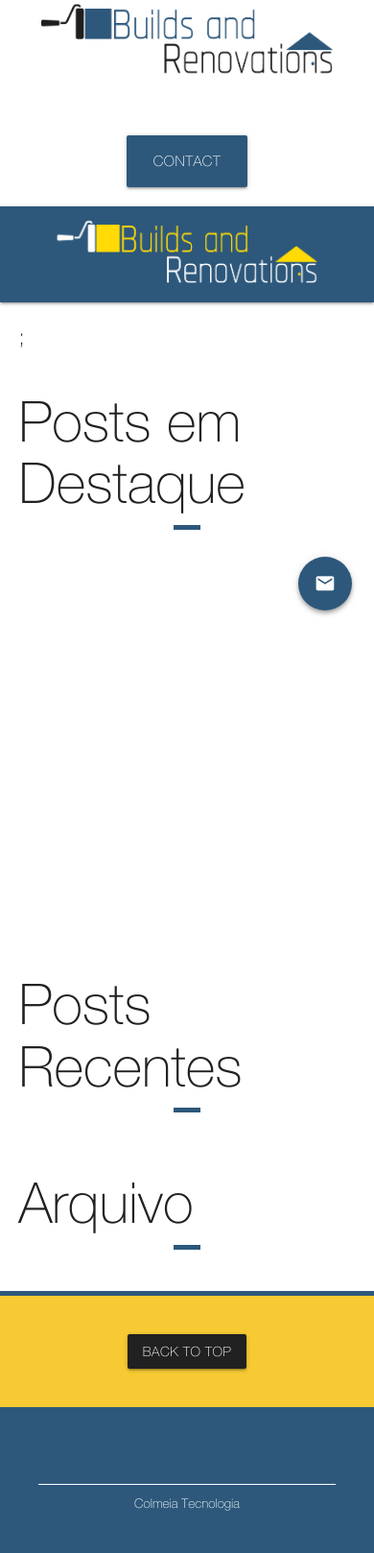
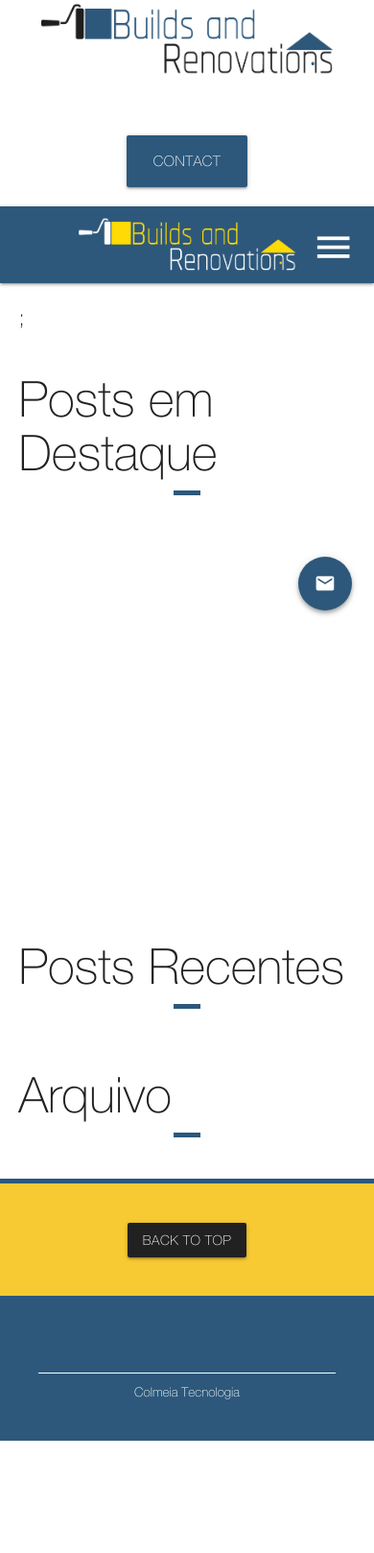
Before and after one commit to colmeia-tecnologia/Builds-and-Renovations, a Laravel app: template resources/views/blog/index.blade.php in a window 390 px wide. Shown: the part 185-1803 px from the top of the page at 96% size. After the commit the page ends 1686 px from the top, so only its background shows below. Run offline with Laravel 8, Linux system fonts and the light colour scheme; the template is opened without the code that fills it, so the values that code supplies are empty; settings files or empty folders that the repository lacks are supplied; parts of the project's set-up code (start-up, migrations or seed data) failed here and were passed over; some libraries are stand-ins or nearby versions.

Commit message:
Responsive

```diff
--- /dev/null
+++ b/public/css/site/_responsive.scss
@@ -0,0 +1,342 @@
+// main: style.scss
+
+/*
+ * XL
+ */
+ @media (max-width: 1366px)
+ {
+
+ }
+
+ @media (max-width: 1201px)
+ {
+    div.whyContainer
+    {
+        height: 1030px !important;
+    }
+ }
+
+
+
+ /*
+  * LG
+  */
+ @media (max-width: 1025px)
+ {
+    div.whyContainer
+    {
+        height: 1080px !important;
+    }
+
+    h1
+    {
+        font-size: 2em;
+    }
+
+    div.clientsContainer ul.clientsList
+    {
+        font-size: 1.1em;
+    }
+
+    div.clientsContainer
+    {
+        height: 370px;
+    }
+
+    div.subservicesContainerInside
+    {
+        height: 200px;
+    }
+ }
+
+
+
+ /*
+  * MD
+  */
+ @media (max-width: 961px)
+ {
+    div.whyContainer
+    {
+        height: 950px !important;
+    }
+
+    div.clientsContainer ul.clientsList
+    {
+        font-size: 1.2em;
+    }
+ }
+
+ @media (max-width: 801px)
+ {
+    div.whyContainer
+    {
+        height: 1100px !important;
+    }
+
+    div.clientsContainer ul.clientsList
+    {
+        font-size: 1em;
+    }
+ }
+
+ @media(max-width: 769px)
+ {
+    div.whyContainer
+    {
+        height: 1150px !important;
+    }
+
+    div.subservicesContainerInside
+    {
+        height: 230px;
+    }
+ }
+
+ @media(max-width: 738px)
+ {
+    div.clientsContainer ul.clientsList
+    {
+        font-size: .95em;
+    }
+
+    div.clientsContainer
+    {
+        height: 350px;
+    }
+
+    div.whyContainer
+    {
+        height: 1220px !important;
+    }
+
+    div.subservicesContainerInside
+    {
+        font-size: .95em;
+    }
+ }
+
+ @media(max-width: 668px)
+ {
+    div.clientsContainer
+    {
+        height: 370px;
+    }
+    div.clientsContainer ul.clientsList
+    {
+        font-size: .85em;
+    }
+
+    h1
+    {
+        font-size: 1.7em;
+    }
+
+    div.whyContainer
+    {
+        height: 1470px !important;
+    }
+ }
+
+ @media(max-width: 641px)
+ {
+    div.clientsContainer
+    {
+        height: 390px;
+    }
+ }
+
+
+
+ /*
+  * SM
+  */
+ @media(max-width: 601px)
+ {
+    div.clientsContainer
+    {
+        height: 750px;
+    }
+
+    div.clientsContainer ul.clientsList
+    {
+        text-align: center;
+        font-size: 1.3em;
+    }
+    div.clientsContainer ul.clientsList li
+    {
+        padding-right: 0px;
+    }
+    h1
+    {
+        font-size: 2.5em;
+    }
+
+    div.whyContainer
+    {
+        height: 1070px !important;
+    }
+
+    div.subservicesContainerInside
+    {
+        height: 170px;
+    }
+ }
+
+ @media(max-width: 568px)
+ {
+    div.whyContainer
+    {
+        height: 1120px !important;
+    }
+    div.clientsContainer
+    {
+        height: 750px;
+    }
+ }
+
+ @media(max-width: 480px)
+ {
+    div.clientsContainer
+    {
+        height: 700px;
+    }
+    div.whyContainer
+    {
+        height: 1230px !important;
+    }
+ }
+
+ @media(max-width: 414px)
+ {
+    nav a.brand-logo img {
+        height: 100px;
+    }
+
+    nav i.medium
+    {
+        font-size: 2em !important;
+    }
+    nav
+    {
+        background-color: $primary;
+        height: 80px;
+    }
+    div.bannerHome
+    {
+        height: 400px !important;
+    }
+    div.clientsContainer
+    {
+        height: 670px;
+    }
+    div.whyContainer
+    {
+        height: 1350px !important;
+    }
+    h1
+    {
+        font-size: 2.3em;
+        -webkit-hyphens: auto;
+        -ms-hyphens: auto;
+        hyphens: auto;
+    }
+
+    div.banner-logo h2
+    {
+        font-size: 2.5rem;
+    }
+ }
+
+ @media(max-width: 384px)
+ {
+
+    div.clientsContainer
+    {
+        height: 650px;
+    }
+    div.whyContainer
+    {
+        height: 1580px !important;
+    }
+ }
+
+ @media(max-width: 375px)
+ {
+
+    div.bannerHome
+    {
+        height: 500px !important;
+    }
+    div.clientsContainer
+    {
+        height: 600px;
+    }
+    div.clientsContainer ul.clientsList
+    {
+        font-size: 1.1em;
+    }
+    div.whyContainer
+    {
+        height: 1600px !important;
+    }
+
+    div.subservicesContainerInside
+    {
+        height: 200px;
+    }
+    h1
+    {
+        font-size: 2em;
+    }
+ }
+
+ @media(max-width: 360px)
+ {
+
+    div.clientsContainer
+    {
+        height: 590px;
+    }
+    div.whyContainer
+    {
+        height: 1680px !important;
+    }
+ }
+
+ @media(max-width: 320px)
+ {
+    div.clientsContainer ul.clientsList
+    {
+        font-size: 1em;
+    }
+    div.clientsContainer
+    {
+        height: 540px;
+    }
+    div.whyContainer
+    {
+        height: 1750px !important;
+    }
+
+    div.subservicesContainerInside
+    {
+        height: 250px;
+    }
+
+
+    nav a.brand-logo img {
+        height: 80px;
+    }
+
+    nav
+    {
+        height: 60px;
+    }
+
+    nav div.menu
+    {
+        padding-top: 5px;
+        padding-right: 10px;
+    }
+ }
--- a/public/css/site/_services.scss
+++ b/public/css/site/_services.scss
@@ -8,6 +8,9 @@ div.subservicesContainer
     transform: rotateY(180deg);
     position: relative;
     text-align: center;
+    -webkit-hyphens: auto;
+    -ms-hyphens: auto;
+    hyphens: auto;
 }
 
 div.servicesContainerInside
--- a/public/css/site/_template.scss
+++ b/public/css/site/_template.scss
@@ -105,6 +105,10 @@ a.link
 {
     text-decoration: underline;
     color:black;
+
+    -webkit-hyphens: auto;
+    -ms-hyphens: auto;
+    hyphens: auto;
 }
 
 hr
@@ -151,6 +155,42 @@ nav ul li a.active {
     font-weight: bold;
 }
 
+nav div.menu
+{
+    padding-top: 15px;
+    padding-right: 20px;
+}
+
+nav i.medium
+{
+    font-size: 3em !important;
+}
+
+nav ul.menuResponsive
+{
+    background-color: $primary;
+    color:white;
+    z-index: 999999 !important;
+}
+nav ul.menuResponsive li
+{
+    float: none;
+    display: block;
+    text-align: center;
+    padding: 0px !important;
+    border-top: 1px solid white;
+}
+nav ul.menuResponsive li a
+{
+    padding: 0px !important;
+}
+nav ul.menuResponsive li a.active
+{
+    color:white !important;
+    text-decoration: none !important;
+    font-weight: normal;
+}
+
 main
 {
     padding: 0px;
--- a/public/css/site/style.scss
+++ b/public/css/site/style.scss
@@ -21,3 +21,4 @@
 @import './why';
 @import './portfolio';
 @import './modal';
+@import './responsive';
--- a/public/js/site/animations.js
+++ b/public/js/site/animations.js
@@ -7,7 +7,7 @@ var services = $('.servicesContainer').waypoint({
             }, 300*i);
         });
     },
-    offset: '25%'
+    offset: '50%'
 });
 
 var clientsList = $('#clientsList').waypoint({
--- a/public/js/site/animations.min.js
+++ b/public/js/site/animations.min.js
@@ -1 +1 @@
-var services=$(".servicesContainer").waypoint({handler:function(){$(".servicesContainer").each(function(t){var n=$(this);setTimeout(function(){n.addClass("fliped")},300*t)})},offset:"25%"}),clientsList=$("#clientsList").waypoint({handler:function(){$(".clientsListLi").each(function(t){var n=$(this);setTimeout(function(){n.addClass("fadeIn")},300*t)})},offset:"50%"}),whyDiv=$("#whyDiv").waypoint({handler:function(){$(".whyText").addClass("fliped"),$(".whyTitle").addClass("fadeInLeft")},offset:"25%"}),contactDiv=$("#contact").waypoint({handler:function(){$("#contact-form").addClass("fadeInRight")},offset:"25%"}),portfolioDiv=$("#portfolio").waypoint({handler:function(){$(".portfolioContainer").each(function(t){var n=$(this);setTimeout(function(){n.addClass("fadeIn")},300*t)})},offset:"25%"});
+var services=$(".servicesContainer").waypoint({handler:function(){$(".servicesContainer").each(function(t){var n=$(this);setTimeout(function(){n.addClass("fliped")},300*t)})},offset:"50%"}),clientsList=$("#clientsList").waypoint({handler:function(){$(".clientsListLi").each(function(t){var n=$(this);setTimeout(function(){n.addClass("fadeIn")},300*t)})},offset:"50%"}),whyDiv=$("#whyDiv").waypoint({handler:function(){$(".whyText").addClass("fliped"),$(".whyTitle").addClass("fadeInLeft")},offset:"25%"}),contactDiv=$("#contact").waypoint({handler:function(){$("#contact-form").addClass("fadeInRight")},offset:"25%"}),portfolioDiv=$("#portfolio").waypoint({handler:function(){$(".portfolioContainer").each(function(t){var n=$(this);setTimeout(function(){n.addClass("fadeIn")},300*t)})},offset:"25%"});
--- /dev/null
+++ b/public/js/site/menu.min.js
@@ -0,0 +1 @@
+$("#menuResponsive").hide(),$("#menuIcon").click(function(){$("#menuResponsive").toggle("slow")}),$("#menuResponsive li").click(function(){$("#menuResponsive").hide()});
--- a/resources/views/site/home/services/services.blade.php
+++ b/resources/views/site/home/services/services.blade.php
@@ -3,7 +3,7 @@
 
     <div class='row'>
         @foreach ($services as $service)
-            <div class='col m4 servicesContainer animated' id='servicesContainer'>
+            <div class='col m4 s6 servicesContainer animated' id='servicesContainer'>
                 <a href='/services/{{$service->name}}'>
                     <div class='center-align primary-text servicesContainerInside valign-wrapper'>
                         <div class='row'>
--- a/resources/views/site/layout/header.blade.php
+++ b/resources/views/site/layout/header.blade.php
@@ -7,12 +7,23 @@
                 </a>
 
                 <ul id="nav-mobile" class="right hide-on-med-and-down">
-                    <li><a href="#services">Services</a></li>
-                    <li><a href="#about">About</a></li>
-                    <li><a href="#portfolio">Portfolio</a></li>
-                    <li><a href="#contact">Contact</a></li>
+                    <li><a href="/#services">Services</a></li>
+                    <li><a href="/#about">About</a></li>
+                    <li><a href="/#portfolio">Portfolio</a></li>
+                    <li><a href="/#contact">Contact</a></li>
                 </ul>
             </div>
+
+            <div class='right show-on-small menu'>
+                <i class="medium material-icons" id='menuIcon'>menu</i>
+            </div>
         </div>
+
+        <ul class='menuResponsive' id="menuResponsive">
+            <li><a href="/#services">Services</a></li>
+            <li><a href="/#about">About</a></li>
+            <li><a href="/#portfolio">Portfolio</a></li>
+            <li><a href="/#contact">Contact</a></li>
+        </ul>
     </nav>
 </header>
--- a/resources/views/site/layout/template.blade.php
+++ b/resources/views/site/layout/template.blade.php
@@ -29,6 +29,7 @@
     {!! Html::script('/js/common/jquery.maskedinput.min.js') !!}
     {!! Html::script('/js/site/jquery.waypoints.min.js') !!}
     {!! Html::script('/js/common/jsMascaras.min.js') !!}
+    {!! Html::script('/js/site/menu.min.js') !!}
     {!! Html::script('/js/site/animations.min.js') !!}
     {!! Html::script('/js/site/home.min.js') !!}
 
--- a/resources/views/site/layout/templateInternal.blade.php
+++ b/resources/views/site/layout/templateInternal.blade.php
@@ -24,6 +24,7 @@
     {!! Html::script('/js/app.js') !!}
     {!! Html::script('https://cdnjs.cloudflare.com/ajax/libs/materialize/1.0.0/js/materialize.min.js') !!}
     {!! Html::script('/js/site/jquery.waypoints.min.js') !!}
+    {!! Html::script('/js/site/menu.min.js') !!}
     {!! Html::script('/js/site/animations.min.js') !!}
     {!! Html::script('/js/site/home.min.js') !!}
     @yield('scripts')
--- a/resources/views/site/portfolio/show.blade.php
+++ b/resources/views/site/portfolio/show.blade.php
@@ -39,6 +39,8 @@
 
 <script>
     $(document).ready(function(){
-        $('#carouselModal').carousel();
+        $('#carouselModal').carousel({
+            numVisible: 3
+        });
     });
 </script>
--- a/resources/views/site/services/index.blade.php
+++ b/resources/views/site/services/index.blade.php
@@ -8,7 +8,7 @@
             </div>
 
             @foreach ($service->subservices as $subservice)
-                <div class='col m3 s12 subservicesContainer animated center-align '>
+                <div class='col m3 s6 subservicesContainer animated center-align '>
                         <div class='primary white-text subservicesContainerInside'>
                             <span class='center-align'>{{$subservice->name}}</span><br/>
 
```
Also changed, not shown: public/js/site/menu.js (added, +9 -0 lines), resources/views/site/home/contact.blade.php (+6 -6 lines), resources/views/site/home/services/clients.blade.php (+9 -2 lines), public/css/site/style.min.css.
